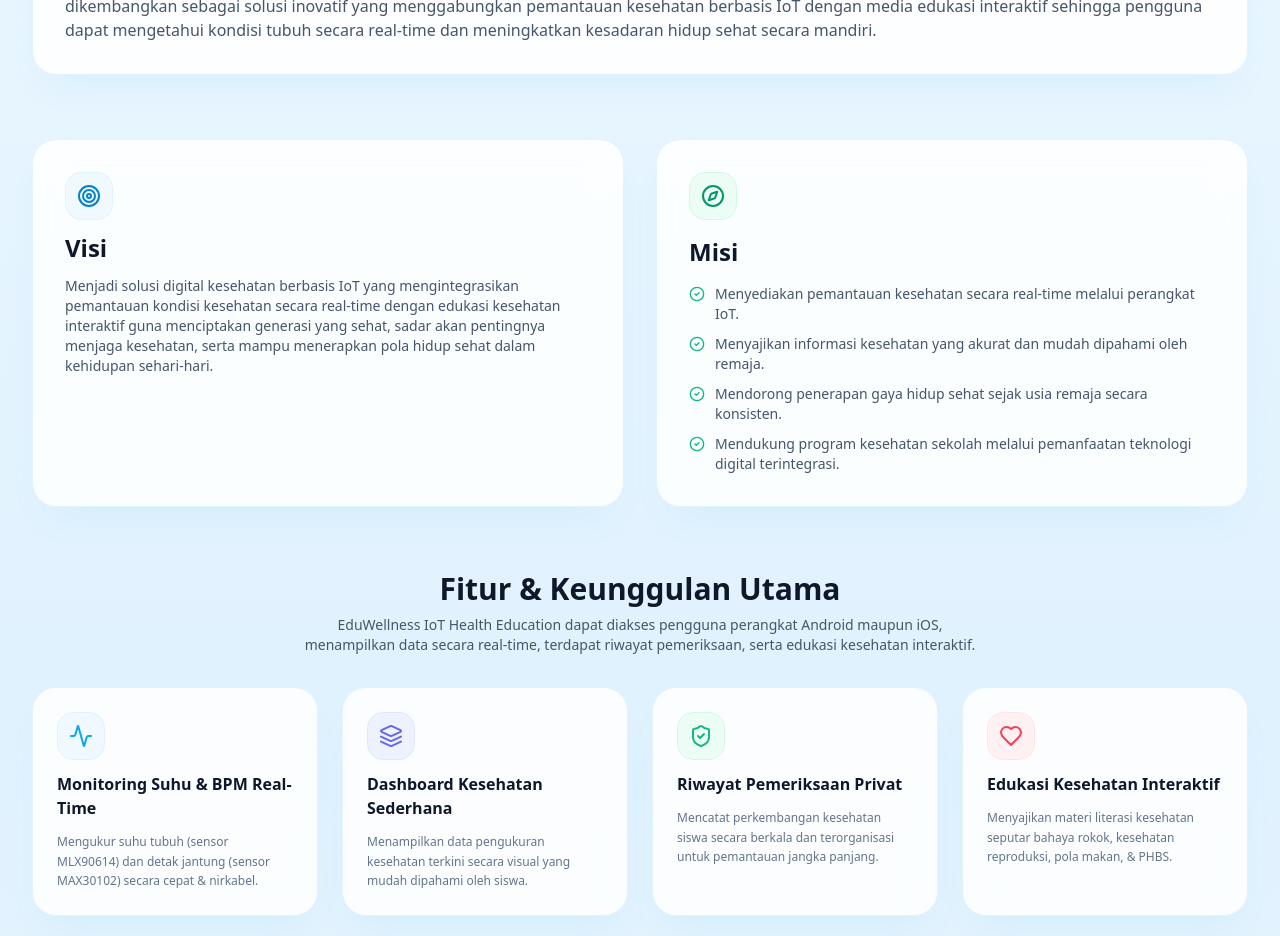
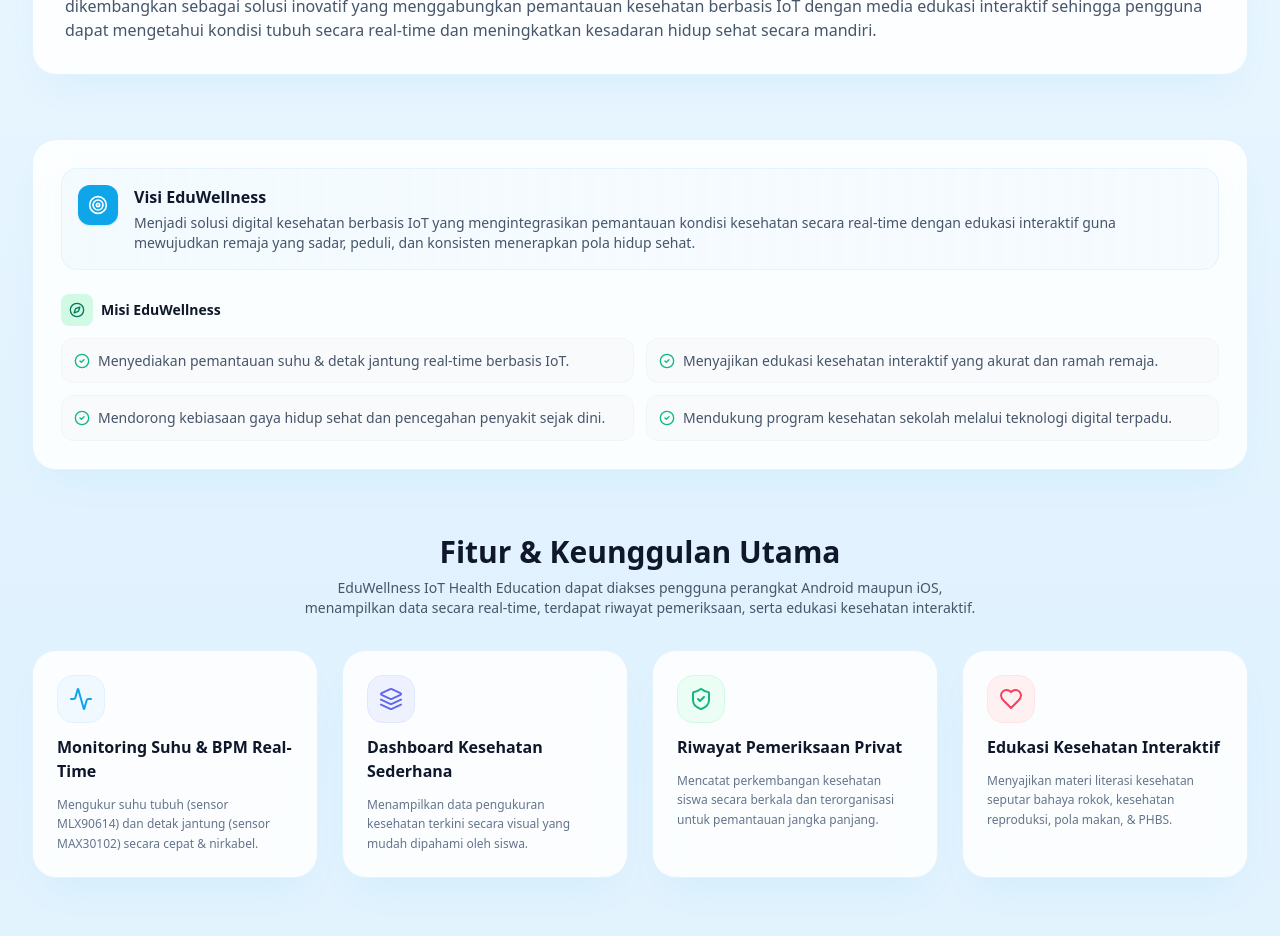
Before and after one commit to akhmadzaqiriyadi/eduwellness, a Next.js app: page /about in a window 1280 px wide. Shown: the part 860-1796 px from the top of the page. Built offline with nearby package versions, Linux system fonts and the light colour scheme; no server answers.

Commit message:
style(about): compact and modernize Visi & Misi section into a clean unified vertical card layout

```diff
--- a/app/about/page.tsx
+++ b/app/about/page.tsx
@@ -147,47 +147,57 @@
         </p>
       </section>
 
-      {/* VISI & MISI */}
-      <div className="grid grid-cols-1 md:grid-cols-2 gap-6 sm:gap-8">
-        {/* VISI */}
-        <div className="glass-card p-6 sm:p-8 rounded-3xl bg-white border-sky-100 space-y-4 shadow-md flex flex-col justify-between">
-          <div className="space-y-3">
-            <div className="w-12 h-12 rounded-2xl bg-sky-50 flex items-center justify-center text-sky-600 border border-sky-100">
-              <Target className="w-6 h-6" />
-            </div>
-            <h3 className="text-xl sm:text-2xl font-extrabold text-slate-900">Visi</h3>
+      {/* VISI & MISI (MODE VERTIKAL KOMPAK & RAPI) */}
+      <section className="glass-card p-5 sm:p-7 rounded-3xl bg-white border-sky-100 shadow-md space-y-5">
+
+        {/* VISI (KOMPAK) */}
+        <div className="flex flex-col sm:flex-row items-start gap-3 sm:gap-4 p-4 rounded-2xl bg-gradient-to-r from-sky-50/70 to-blue-50/50 border border-sky-100/80">
+          <div className="w-10 h-10 rounded-xl bg-sky-500 text-white flex items-center justify-center shrink-0 shadow-sm shadow-sky-500/20">
+            <Target className="w-5 h-5" />
+          </div>
+          <div className="space-y-1">
+            <h3 className="text-sm sm:text-base font-extrabold text-slate-900 flex items-center gap-1.5">
+              <span>Visi EduWellness</span>
+            </h3>
             <p className="text-slate-600 text-xs sm:text-sm leading-relaxed">
-              Menjadi solusi digital kesehatan berbasis IoT yang mengintegrasikan pemantauan kondisi kesehatan secara real-time dengan edukasi kesehatan interaktif guna menciptakan generasi yang sehat, sadar akan pentingnya menjaga kesehatan, serta mampu menerapkan pola hidup sehat dalam kehidupan sehari-hari.
+              Menjadi solusi digital kesehatan berbasis IoT yang mengintegrasikan pemantauan kondisi kesehatan secara real-time dengan edukasi interaktif guna mewujudkan remaja yang sadar, peduli, dan konsisten menerapkan pola hidup sehat.
             </p>
           </div>
         </div>
 
-        {/* MISI */}
-        <div className="glass-card p-6 sm:p-8 rounded-3xl bg-white border-sky-100 space-y-4 shadow-md">
-          <div className="w-12 h-12 rounded-2xl bg-emerald-50 flex items-center justify-center text-emerald-600 border border-emerald-100">
-            <Compass className="w-6 h-6" />
+        {/* MISI (GRID 2 KOLOM RAMPING) */}
+        <div className="space-y-3 pt-1">
+          <div className="flex items-center gap-2 text-slate-900 font-extrabold text-xs sm:text-sm">
+            <div className="w-8 h-8 rounded-lg bg-emerald-100 text-emerald-700 flex items-center justify-center shrink-0">
+              <Compass className="w-4 h-4" />
+            </div>
+            <span>Misi EduWellness</span>
           </div>
-          <h3 className="text-xl sm:text-2xl font-extrabold text-slate-900">Misi</h3>
-          <ul className="space-y-2.5 text-xs sm:text-sm text-slate-600">
-            <li className="flex items-start gap-2.5">
+
+          <div className="grid grid-cols-1 sm:grid-cols-2 gap-2.5 sm:gap-3 text-xs sm:text-sm text-slate-600">
+            <div className="flex items-start gap-2 p-3 rounded-xl bg-slate-50 border border-slate-100">
               <CheckCircle2 className="w-4 h-4 text-emerald-500 shrink-0 mt-0.5" />
-              <span>Menyediakan pemantauan kesehatan secara real-time melalui perangkat IoT.</span>
-            </li>
-            <li className="flex items-start gap-2.5">
+              <span className="leading-snug">Menyediakan pemantauan suhu & detak jantung real-time berbasis IoT.</span>
+            </div>
+
+            <div className="flex items-start gap-2 p-3 rounded-xl bg-slate-50 border border-slate-100">
               <CheckCircle2 className="w-4 h-4 text-emerald-500 shrink-0 mt-0.5" />
-              <span>Menyajikan informasi kesehatan yang akurat dan mudah dipahami oleh remaja.</span>
-            </li>
-            <li className="flex items-start gap-2.5">
+              <span className="leading-snug">Menyajikan edukasi kesehatan interaktif yang akurat dan ramah remaja.</span>
+            </div>
+
+            <div className="flex items-start gap-2 p-3 rounded-xl bg-slate-50 border border-slate-100">
               <CheckCircle2 className="w-4 h-4 text-emerald-500 shrink-0 mt-0.5" />
-              <span>Mendorong penerapan gaya hidup sehat sejak usia remaja secara konsisten.</span>
-            </li>
-            <li className="flex items-start gap-2.5">
+              <span className="leading-snug">Mendorong kebiasaan gaya hidup sehat dan pencegahan penyakit sejak dini.</span>
+            </div>
+
+            <div className="flex items-start gap-2 p-3 rounded-xl bg-slate-50 border border-slate-100">
               <CheckCircle2 className="w-4 h-4 text-emerald-500 shrink-0 mt-0.5" />
-              <span>Mendukung program kesehatan sekolah melalui pemanfaatan teknologi digital terintegrasi.</span>
-            </li>
-          </ul>
+              <span className="leading-snug">Mendukung program kesehatan sekolah melalui teknologi digital terpadu.</span>
+            </div>
+          </div>
         </div>
-      </div>
+
+      </section>
 
       {/* FITUR UNGGULAN & KEUNGGULAN APLIKASI */}
       <section className="space-y-6 sm:space-y-8">
```
